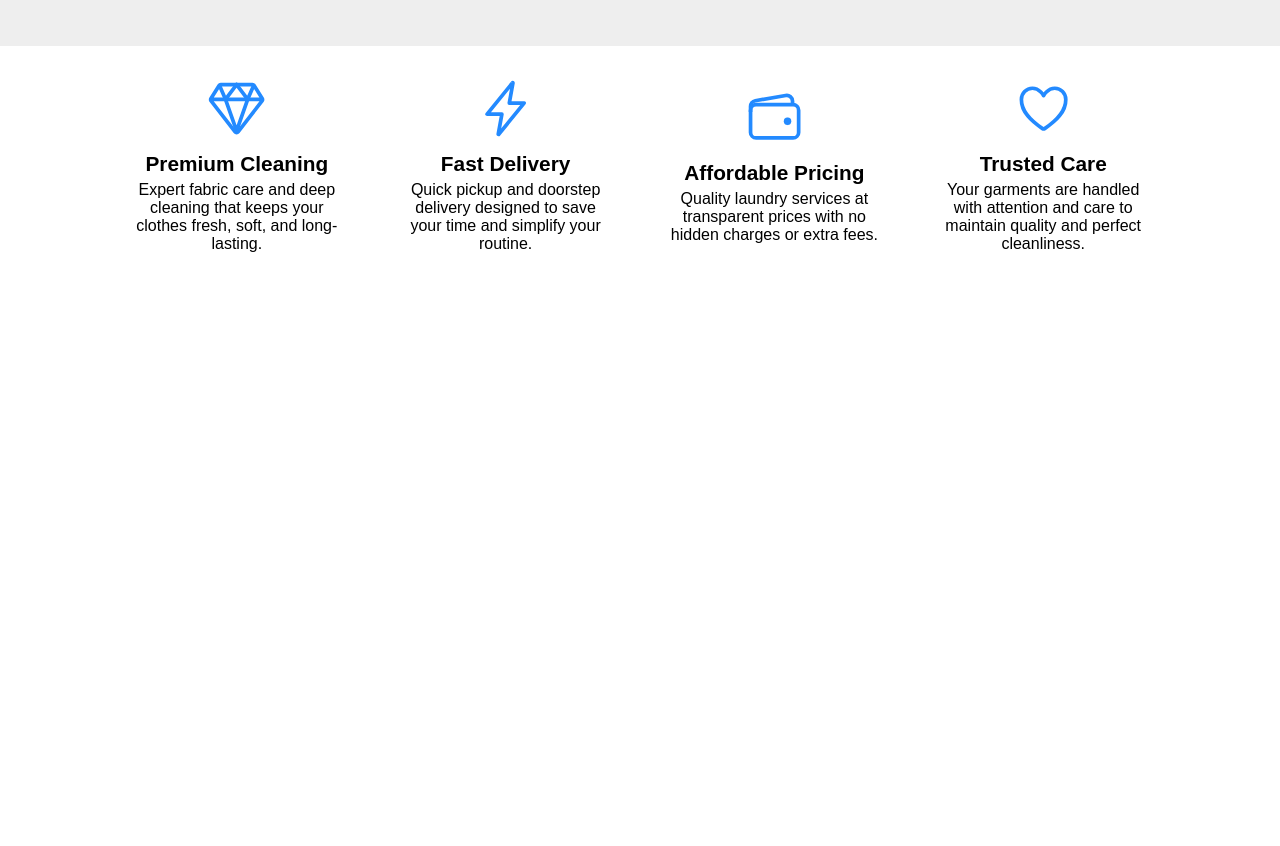
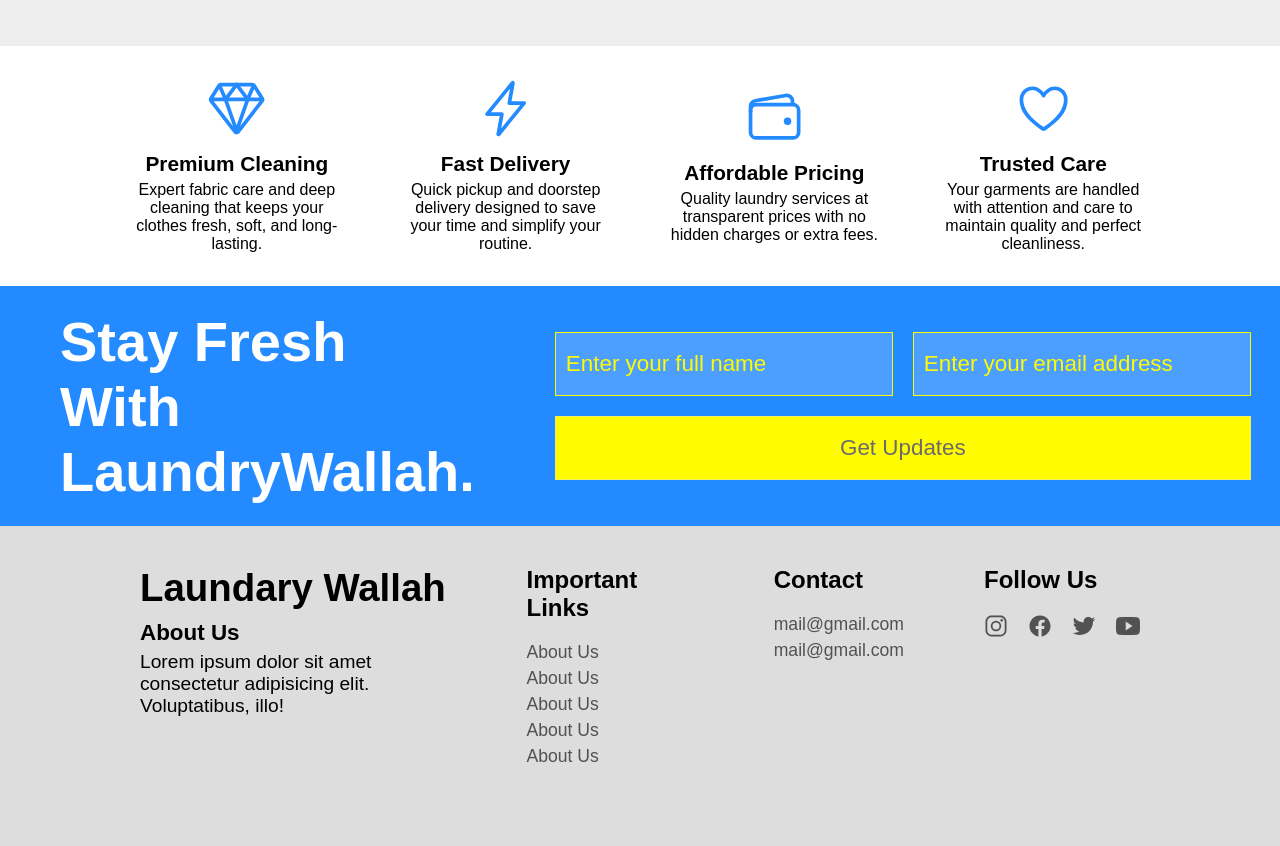
Before and after one commit to nk-aditya/GitDemo, a plain HTML site: page Assignments/2.Assignment_4_Laundary_Service_WebApp/index.html in a window 1280 px wide. Shown: the part 1554-2400 px from the top of the page. Drawn offline with nearby package versions, Linux system fonts and the light colour scheme.

Commit message:
add newsletter section

```diff
--- a/Assignments/2.Assignment_4_Laundary_Service_WebApp/index.html
+++ b/Assignments/2.Assignment_4_Laundary_Service_WebApp/index.html
@@ -208,6 +208,56 @@
                 <p>Your garments are handled with attention and care to maintain quality and perfect cleanliness.</p>
             </div>
         </div>
+
+        <!-- Newsletter Section -->
+         <div class="newsletter-section">
+            <div class="right">
+                <h1>Stay Fresh With<br>LaundryWallah.</h1>
+            </div>
+            <div class="left">
+                <div class="input-boxes">
+                    <input type="text" id="name" placeholder="Enter your full name">
+                    <input type="email" id="email" placeholder="Enter your email address">
+                </div>
+                <button>Get Updates</button>
+            </div>
+         </div>
+        <!-- Footer Section -->
+         <footer>
+            <div class="footer-logo">
+                <h2>Laundary Wallah</h2>
+                <div class="about-us">
+                    <h4>About Us</h4>
+                    <p>Lorem ipsum dolor sit amet consectetur adipisicing elit. Voluptatibus, illo!</p>
+                </div>
+            </div>
+            <div class="footer-link">
+                <h3>Important Links</h3>
+                <ul>
+                    <li><a href="">About Us</a></li>
+                    <li><a href="">About Us</a></li>
+                    <li><a href="">About Us</a></li>
+                    <li><a href="">About Us</a></li>
+                    <li><a href="">About Us</a></li>
+                </ul>
+            </div>
+            <div class="footer-link">
+                <h3>Contact</h3>
+                <ul>
+                    <li><a href="">mail@gmail.com</a></li>
+                    <li><a href="">mail@gmail.com</a></li>
+                </ul>
+            </div>
+            <div class="footer-link follow-us">
+                <h3>Follow Us</h3>
+                <ul>
+                    <li><ion-icon name="logo-instagram"></ion-icon></li>
+                    <li><ion-icon name="logo-facebook"></ion-icon></li>
+                    <li><ion-icon name="logo-twitter"></ion-icon></li>
+                    <li><ion-icon name="logo-youtube"></ion-icon></li>
+                </ul>
+            </div>
+         </footer>
      </section>
     <script type="module" src="https://unpkg.com/ionicons@7.1.0/dist/ionicons/ionicons.esm.js"></script>
     <script nomodule src="https://unpkg.com/ionicons@7.1.0/dist/ionicons/ionicons.js"></script>
--- a/Assignments/2.Assignment_4_Laundary_Service_WebApp/style.css
+++ b/Assignments/2.Assignment_4_Laundary_Service_WebApp/style.css
@@ -208,7 +208,7 @@ html,body{
     gap: 20px;
 }
 
-.right{
+.service-section .right{
     width: 60%;
     background-color: var(--text-white);
     border-radius: 20px;
@@ -480,3 +480,146 @@ html,body{
     font-size: 1rem;
     margin-top: 5px;
 }
+
+/* ======================= Newsletter Section ========================== */
+.newsletter-section{
+    width: 100%;
+    height: 30%;
+    background-color: var(--primary-blue);
+    display: flex;
+    align-items: center;
+    gap: 80px;
+    padding: 10px 60px;
+}
+
+.newsletter-section .right{
+    width: 40%;
+}
+.newsletter-section .right h1{
+    font-size: 3.5rem;
+    color: var(--text-white);
+    text-align: left;
+}
+
+.newsletter-section .left{
+    width: 60%;
+    display: flex;
+    gap: 20px;
+}
+
+.input-boxes{
+    display: flex;
+    gap: 20px;
+}
+
+.input-boxes input,
+.input-boxes input:focus{
+    height: 4rem;
+    width: 26rem;
+    padding: 0px 10px;
+    background-color: #57a5ffc8;
+    outline: none;
+    border: 1px solid var(--primary-yellow);
+    font-size: 1.4rem;
+    color: var(--primary-yellow);
+    caret-color: var(--primary-yellow);
+}
+
+.input-boxes input::placeholder{
+    color: var(--primary-yellow);
+}
+
+.newsletter-section .left button{
+    height: 4rem;
+    width: 100%;
+    padding: 0px 10px;
+    background-color: var(--primary-yellow);
+    outline: none;
+    border: 1px solid #dcdcdc6c;
+    font-size: 1.4rem;
+    color: var(--light-grey);
+}
+
+.newsletter-section .left button:hover{
+    box-shadow: 0 0 10px var(--primary-yellow);
+    cursor: pointer;
+}
+
+/* ======================= Footer Section ========================== */
+footer{
+    height: 40%;
+    width: 100%;
+    background-color: #ddd;
+    display: flex;
+    gap: 80px;
+    padding: 40px 140px;
+}
+
+.footer-logo{
+    width: 33%;
+    display: flex;
+    flex-direction: column;
+    gap: 10px;
+}
+
+.footer-logo h2{
+    font-size: 2.4rem;
+}
+
+.about-us{
+    display: flex;
+    flex-direction: column;
+    gap: 5px;
+}
+
+.about-us h4{
+    font-size: 1.4rem;
+}
+
+.about-us p{
+    font-size: 1.2rem;
+}
+
+.footer-link{
+    display: flex;
+    flex-direction: column;
+    gap: 20px;
+}
+
+.footer-link h3{
+    font-size: 1.5rem;
+}
+
+.footer-link ul{
+    display: flex;
+    flex-direction: column;
+    gap: 5px;
+}
+.footer-link ul{
+    list-style: none;
+}
+
+.footer-link a{
+    font-size: 1.1rem;
+    text-decoration: none;
+    color: #525252;
+}
+
+.footer-link a:hover{
+    color: #000;
+}
+
+.follow-us ul{
+    flex-direction: row;
+    gap: 20px;
+}
+
+.follow-us li{
+    font-size: 1.5rem;
+    color: #525252;
+}
+
+.follow-us li:hover{
+    color: #000;
+    cursor: pointer;
+}
```
